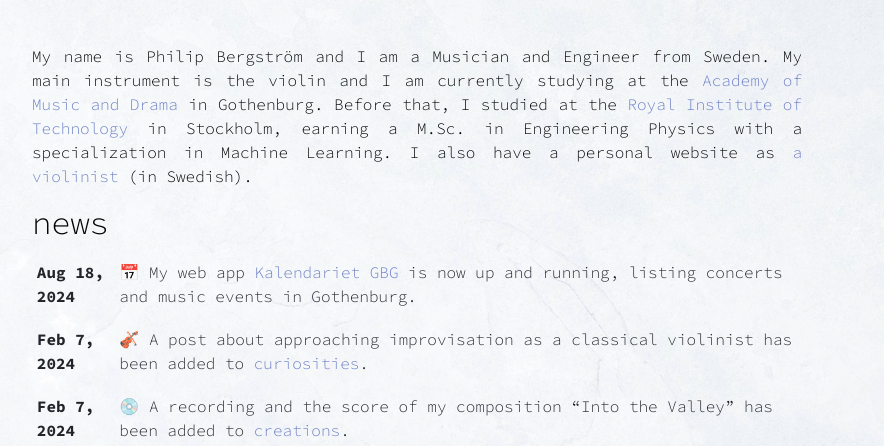
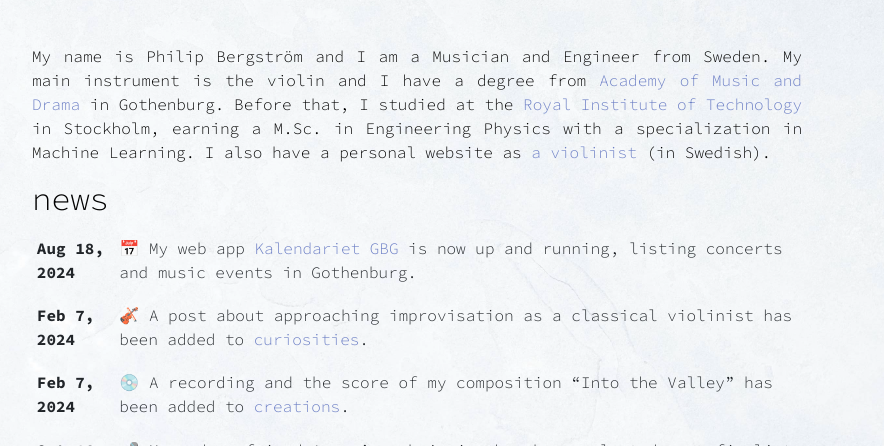
Before and after one commit to phber/phber.github.io, a Jekyll site: the page built from _pages/about.md, in a window 1280 px wide and 900 px high, cut to the strip 454-900 px from the top of the window. Shown: the whole strip, without its empty margins (223-1107 px from the left). Built offline with Jekyll 4.4.1, drawn with Linux system fonts in a browser that asks for light colours; comment, search, counter and statistics services are not loaded; a style sheet for code colours, icons or effects is not loaded.

```diff
--- a/_pages/about.md
+++ b/_pages/about.md
@@ -15,4 +15,4 @@
 selected_papers: false # includes a list of papers marked as "selected={true}"
 social: false  # includes social icons at the bottom of the page
 ---
-My name is Philip Bergström and I am a Musician and Engineer from Sweden. My main instrument is the violin and I am currently studying at the [Academy of Music and Drama](https://www.gu.se/en/music-drama) in Gothenburg. Before that, I studied at the [Royal Institute of Technology](https://www.kth.se/en) in Stockholm, earning a M.Sc. in Engineering Physics with a specialization in Machine Learning. I also have a personal website as [a violinist](https://www.philipviolin.se) (in Swedish).
+My name is Philip Bergström and I am a Musician and Engineer from Sweden. My main instrument is the violin and I have a degree from [Academy of Music and Drama](https://www.gu.se/en/music-drama) in Gothenburg. Before that, I studied at the [Royal Institute of Technology](https://www.kth.se/en) in Stockholm, earning a M.Sc. in Engineering Physics with a specialization in Machine Learning. I also have a personal website as [a violinist](https://www.philipviolin.se) (in Swedish).
```
Also changed, not shown: _pages/cv.md (+1 -1 lines).
